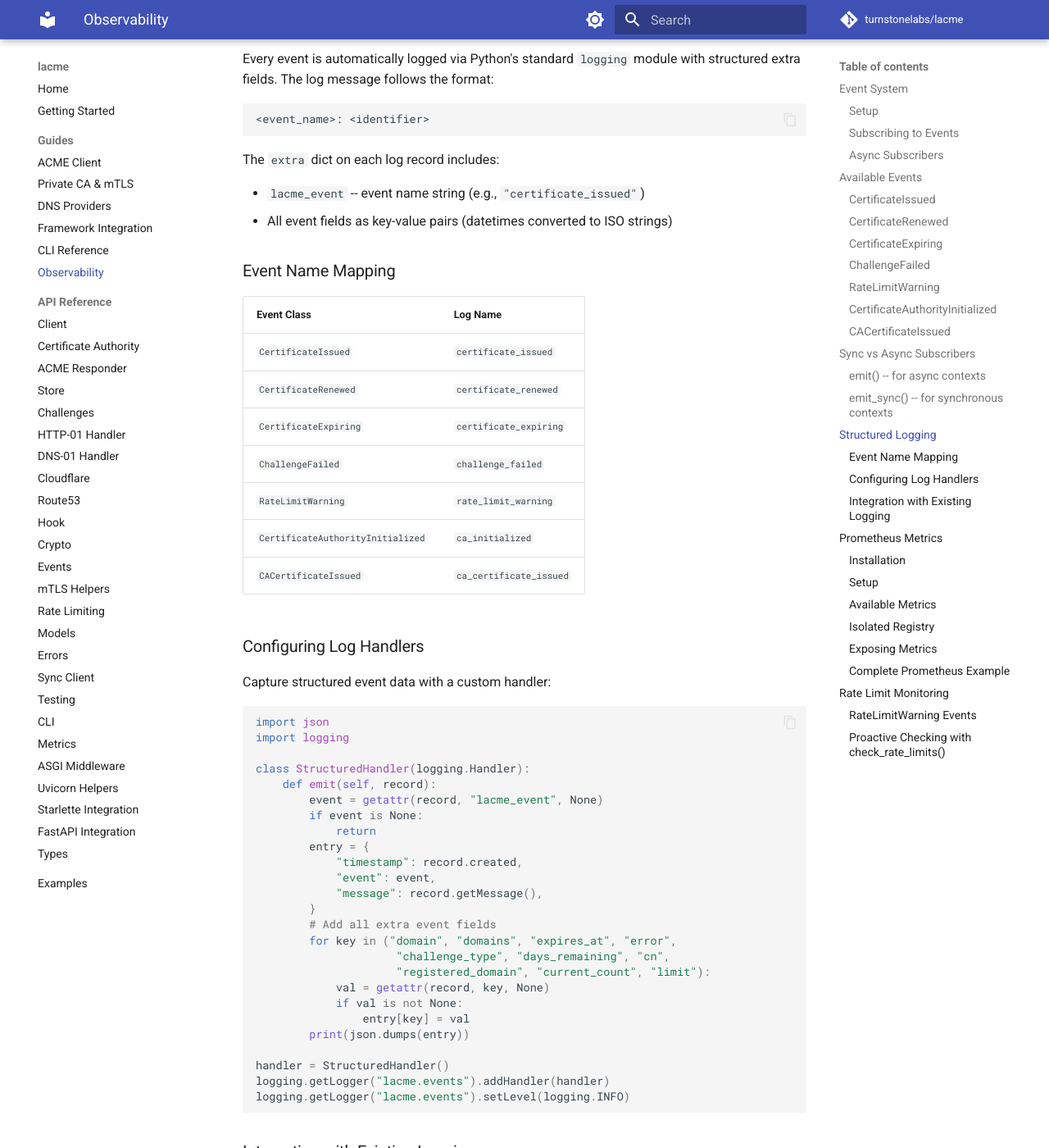
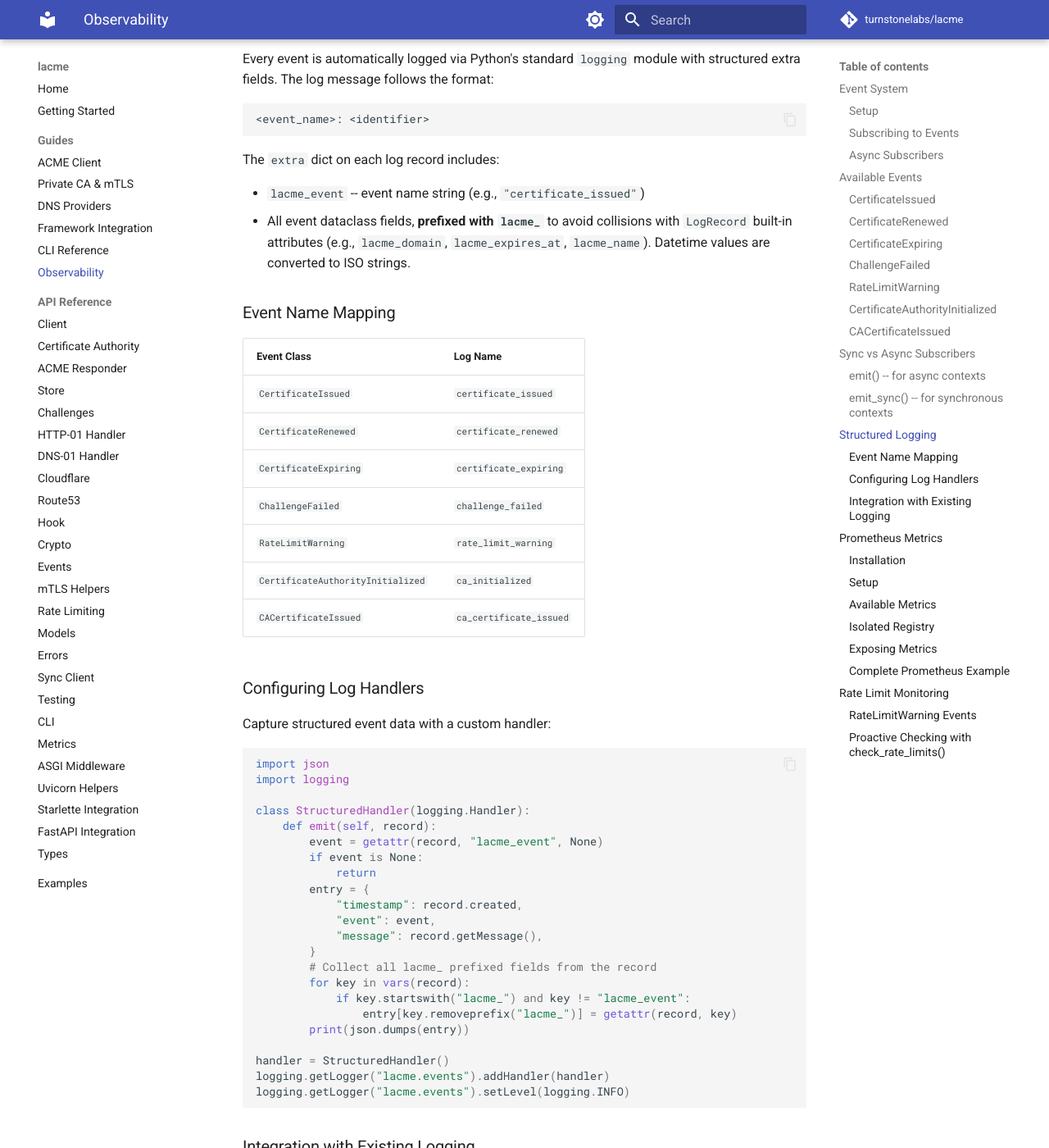
Before and after one commit to turnstonelabs/lacme, an MkDocs documentation site: the page built from docs/guides/observability.md, in a window 1280 px wide and 1400 px high, scrolled down 6695 px. Shown: the whole window at 82% size. Built offline with MkDocs 1.6.1 and Material for MkDocs 9.7.7, drawn with Linux system fonts in a browser that asks for light colours; comment, search, counter and statistics services are not loaded.

Commit message:
fix: prefix event extra fields to avoid LogRecord attribute collisions (#10)
CACertificateIssued.name collided with LogRecord.name on Python 3.14,
crashing event emission with KeyError("Attempt to overwrite 'name' in
LogRecord"). All event fields in the logging extra dict are now prefixed
with lacme_ (e.g., lacme_domain, lacme_name, lacme_cn) to avoid
collisions with any LogRecord built-in attributes.

Regression test verifies CACertificateIssued emits without crashing and
LogRecord.name remains the logger name.

Reported by Turnstone Docker Compose TLS integration testing.

```diff
--- a/docs/guides/observability.md
+++ b/docs/guides/observability.md
@@ -299,7 +299,9 @@ with structured extra fields. The log message follows the format:
 The `extra` dict on each log record includes:
 
 - `lacme_event` -- event name string (e.g., `"certificate_issued"`)
-- All event fields as key-value pairs (datetimes converted to ISO strings)
+- All event dataclass fields, **prefixed with `lacme_`** to avoid collisions with
+  `LogRecord` built-in attributes (e.g., `lacme_domain`, `lacme_expires_at`,
+  `lacme_name`). Datetime values are converted to ISO strings.
 
 ### Event Name Mapping
 
@@ -331,13 +333,10 @@ class StructuredHandler(logging.Handler):
             "event": event,
             "message": record.getMessage(),
         }
-        # Add all extra event fields
-        for key in ("domain", "domains", "expires_at", "error",
-                     "challenge_type", "days_remaining", "cn",
-                     "registered_domain", "current_count", "limit"):
-            val = getattr(record, key, None)
-            if val is not None:
-                entry[key] = val
+        # Collect all lacme_ prefixed fields from the record
+        for key in vars(record):
+            if key.startswith("lacme_") and key != "lacme_event":
+                entry[key.removeprefix("lacme_")] = getattr(record, key)
         print(json.dumps(entry))
 
 handler = StructuredHandler()
```
Also changed, not shown: 2 other files.
